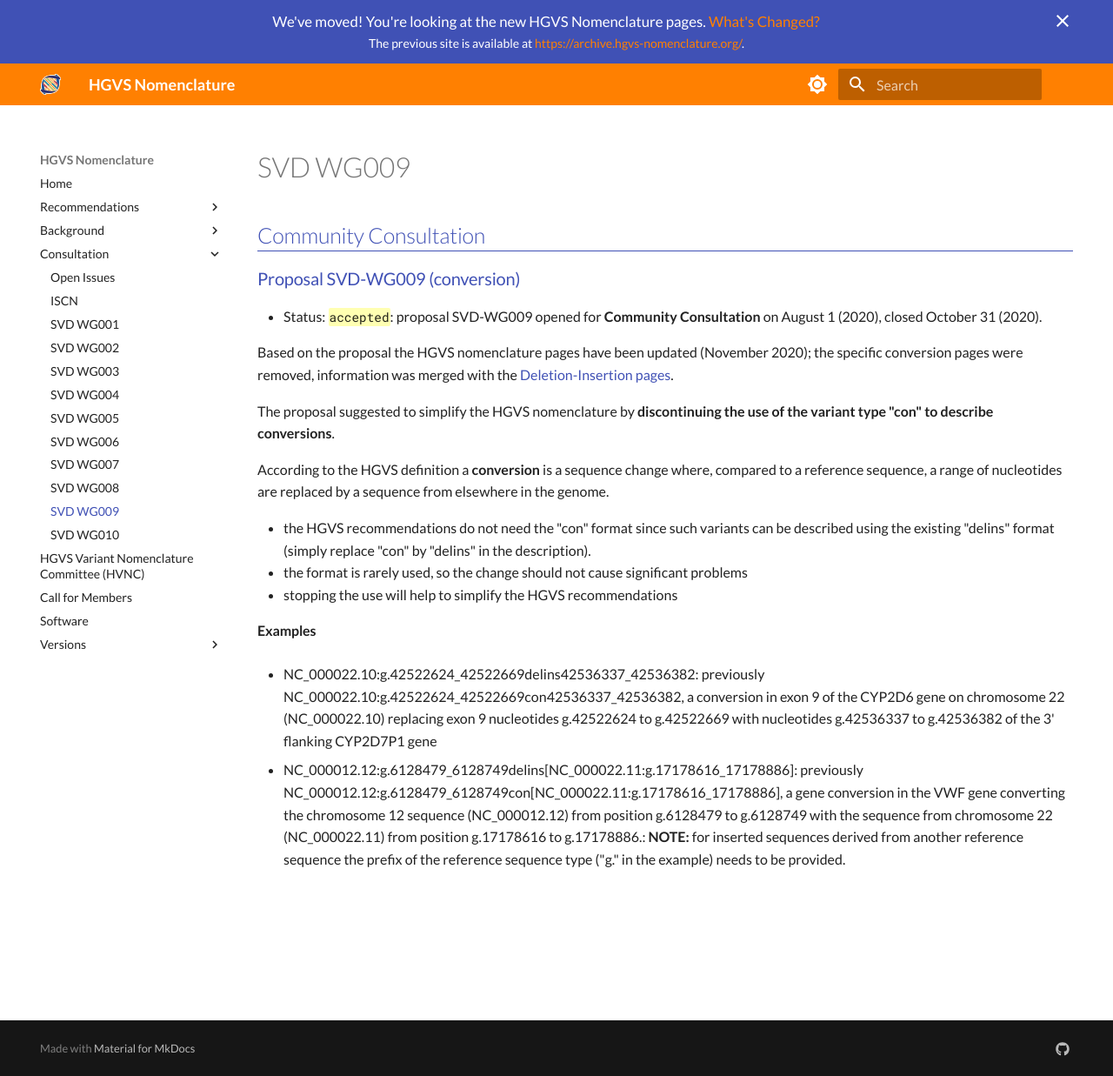
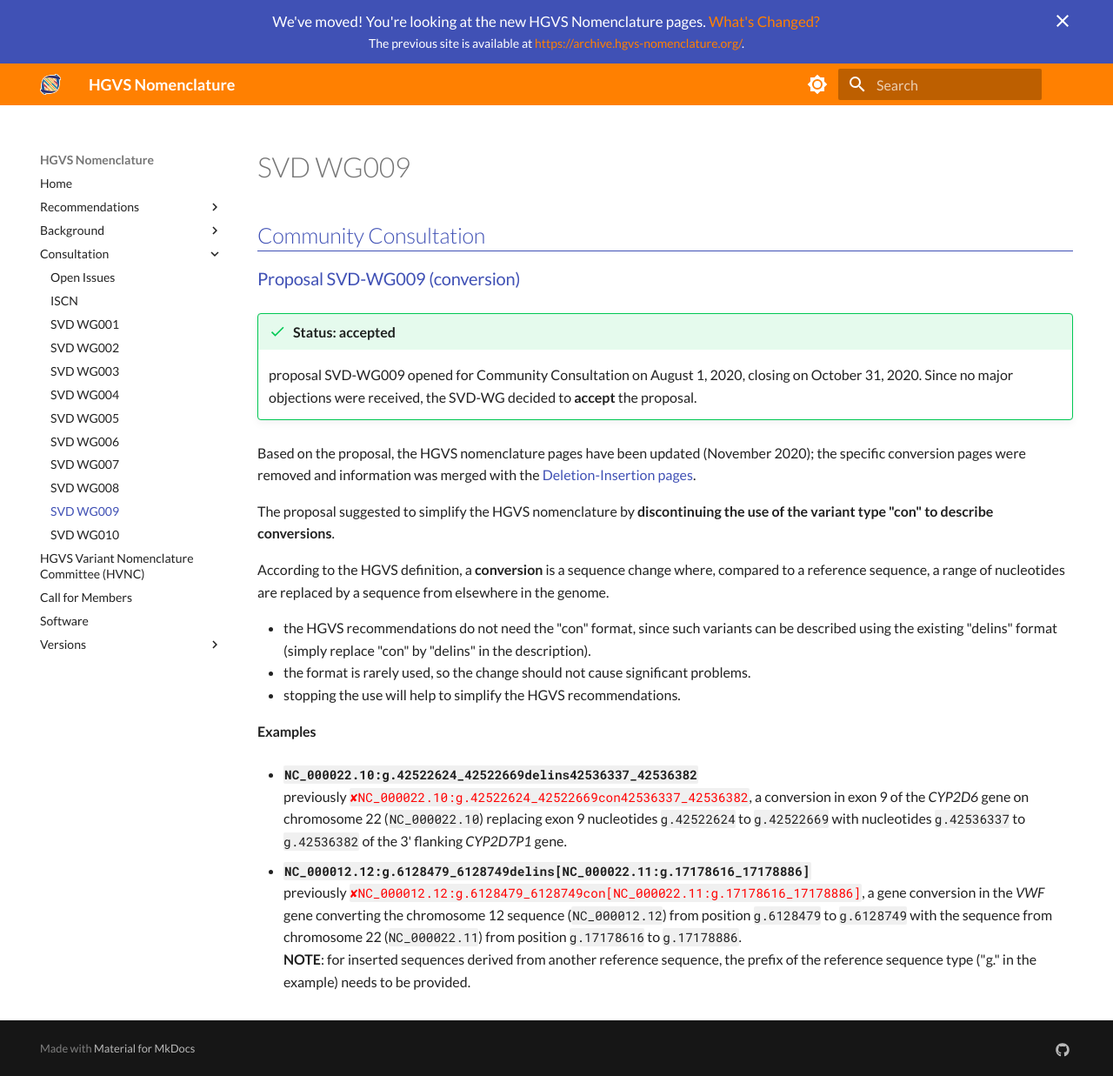
Before and after one commit to HGVSnomenclature/hgvs-nomenclature, an MkDocs documentation site: the page built from docs/consultation/SVD-WG009.md, in a window 1280 px wide and 1237 px high. Shown: the whole window at 87% size. Built offline with MkDocs 1.6.1 and Material for MkDocs 9.7.7, drawn with Linux system fonts in a browser that asks for light colours.

Commit message:
Style the SVD-WG009 page.

```diff
--- a/docs/consultation/SVD-WG009.md
+++ b/docs/consultation/SVD-WG009.md
@@ -2,20 +2,26 @@
 
 ### Proposal SVD-WG009 (conversion)
 
-- Status: <code class="spot1">accepted</code>: proposal SVD-WG009 opened for **Community Consultation** on August 1 (2020), closed October 31 (2020).
+!!! success "Status: accepted"
 
-Based on the proposal the HGVS nomenclature pages have been updated (November 2020); the specific conversion pages were removed, information was merged with the [Deletion-Insertion pages](../recommendations/DNA/delins.md).
+    proposal SVD-WG009 opened for Community Consultation on August 1, 2020, closing on October 31, 2020.
+    Since no major objections were received, the SVD-WG decided to **accept** the proposal.
+
+Based on the proposal, the HGVS nomenclature pages have been updated (November 2020); the specific conversion pages were removed and information was merged with the [Deletion-Insertion pages](../recommendations/DNA/delins.md).
 
 The proposal suggested to simplify the HGVS nomenclature by **discontinuing the use of the variant type "con" to describe conversions**.
 
-According to the HGVS definition a **conversion** is a sequence change where, compared to a reference sequence, a range of nucleotides are replaced by a sequence from elsewhere in the genome.
+According to the HGVS definition, a **conversion** is a sequence change where, compared to a reference sequence, a range of nucleotides are replaced by a sequence from elsewhere in the genome.
 
-- the HGVS recommendations do not need the "con" format since such variants can be described using the existing "delins" format (simply replace "con" by "delins" in the description).
-- the format is rarely used, so the change should not cause significant problems
-- stopping the use will help to simplify the HGVS recommendations
+- the HGVS recommendations do not need the "con" format, since such variants can be described using the existing "delins" format (simply replace "con" by "delins" in the description).
+- the format is rarely used, so the change should not cause significant problems.
+- stopping the use will help to simplify the HGVS recommendations.
 
 #### Examples
 
-- NC_000022.10:g.42522624_42522669delins42536337_42536382: previously NC_000022.10:g.42522624_42522669con42536337_42536382, a conversion in exon 9 of the CYP2D6 gene on chromosome 22 (NC_000022.10) replacing exon 9 nucleotides g.42522624 to g.42522669 with nucleotides g.42536337 to g.42536382 of the 3' flanking CYP2D7P1 gene
+- **`NC_000022.10:g.42522624_42522669delins42536337_42536382`**<br>
+  previously <code class="invalid">NC_000022.10:g.42522624_42522669con42536337_42536382</code>, a conversion in exon 9 of the _CYP2D6_ gene on chromosome 22 (`NC_000022.10`) replacing exon 9 nucleotides `g.42522624` to `g.42522669` with nucleotides `g.42536337` to `g.42536382` of the 3' flanking _CYP2D7P1_ gene.
 
-- NC_000012.12:g.6128479_6128749delins[NC\_000022.11:g.17178616\_17178886]: previously NC_000012.12:g.6128479_6128749con[NC\_000022.11:g.17178616\_17178886], a gene conversion in the VWF gene converting the chromosome 12 sequence (NC_000012.12) from position g.6128479 to g.6128749 with the sequence from chromosome 22 (NC_000022.11) from position g.17178616 to g.17178886.: **NOTE:** for inserted sequences derived from another reference sequence the prefix of the reference sequence type ("g." in the example) needs to be provided.
+- **`NC_000012.12:g.6128479_6128749delins[NC_000022.11:g.17178616_17178886]`**<br>
+  previously <code class="invalid">NC_000012.12:g.6128479_6128749con[NC_000022.11:g.17178616_17178886]</code>, a gene conversion in the _VWF_ gene converting the chromosome 12 sequence (`NC_000012.12`) from position `g.6128479` to `g.6128749` with the sequence from chromosome 22 (`NC_000022.11`) from position `g.17178616` to `g.17178886`.<br>
+  **NOTE**: for inserted sequences derived from another reference sequence, the prefix of the reference sequence type ("g." in the example) needs to be provided.
```
